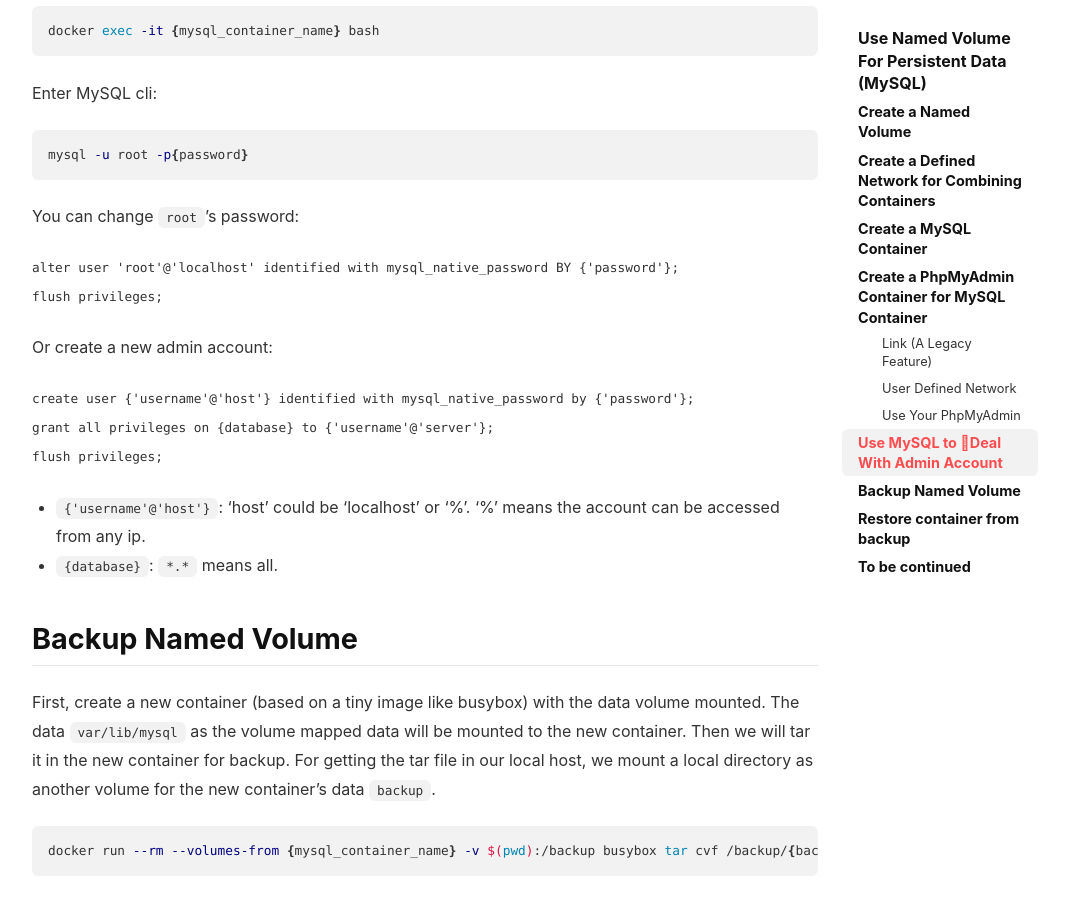
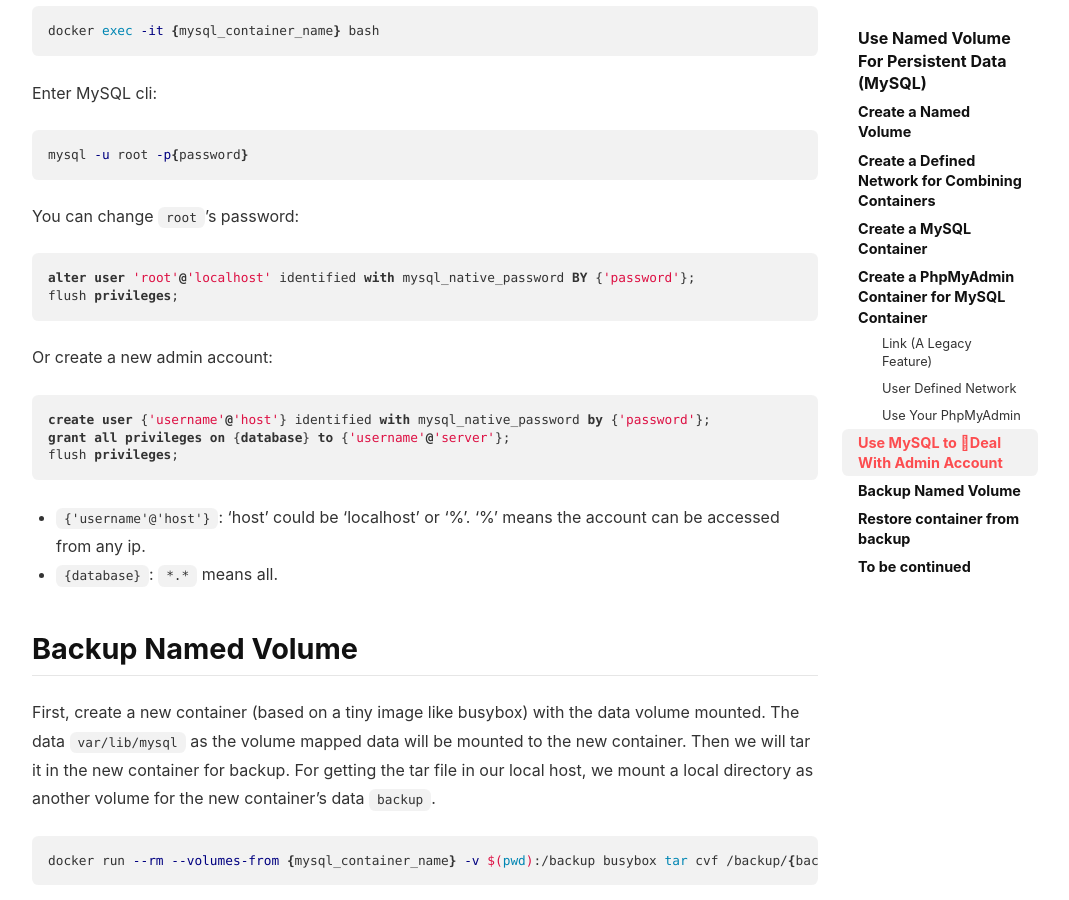
Before and after one commit to tjcccc/tjcccc.github.io, a Jekyll site: the page built from _posts/2018-12-30-Named-Volume.md, in a window 1280 px wide and 900 px high, scrolled down 2762 px. Shown: the whole window, without its empty margins (105-1174 px from the left). Built offline with Jekyll 4.4.1, drawn with Linux system fonts in a browser that asks for light colours; nearby versions of some CDN libraries.

Commit message:
Update sql markup.

````diff
--- a/_posts/2018-12-30-Named-Volume.md
+++ b/_posts/2018-12-30-Named-Volume.md
@@ -101,18 +101,18 @@ mysql -u root -p{password}
 
 You can change `root`'s password:
 
-```mysql
+~~~sql
 alter user 'root'@'localhost' identified with mysql_native_password BY {'password'};
 flush privileges;
-```
+~~~
 
 Or create a new admin account:
 
-```mysql
+~~~sql
 create user {'username'@'host'} identified with mysql_native_password by {'password'};
 grant all privileges on {database} to {'username'@'server'};
 flush privileges;
-```
+~~~
 
 - `{'username'@'host'}`: 'host' could be 'localhost' or '%'. '%' means the account can be accessed from any ip.
 - `{database}`: `*.*` means all.
````
